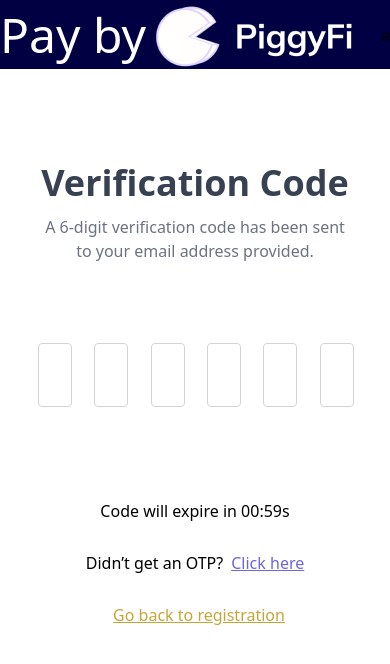
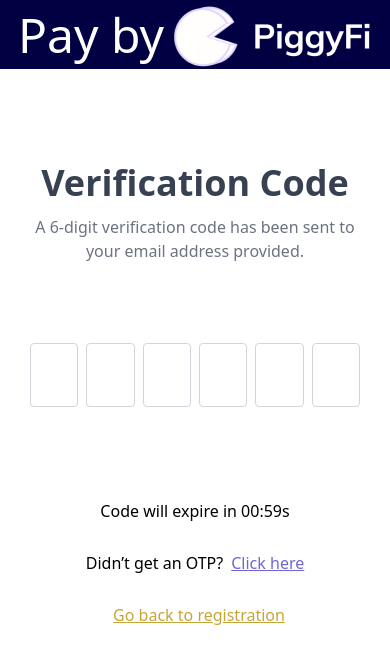
Before and after one commit to PEeGEe21/piggyfi-pages-demo, a plain HTML site: page verification.html in a window 390 px wide. Drawn offline with nearby package versions, Linux system fonts and the light colour scheme.

Commit message:
made changes again

```diff
--- a/verification.html
+++ b/verification.html
@@ -18,20 +18,20 @@
 
 
             <div class="flex flex-wrap items-center justify-between h-screen g-6 w-full">
-                <div class="md:w-8/12 lg:w-5/12 flex items-center justify-center relative">
+                <div class="w-full md:w-8/12 lg:w-5/12 flex items-center justify-center relative">
                     <!-- <div> -->
                         <span class="text-white text-5xl mr-1">Pay by</span>
-                        <img src="images/Logo 1.png" alt="vrv" class=" h-18 ">
+                        <img src="images/Logo 1.png" alt="logo" class=" h-18 ">
                     <!-- </div> -->
-                </div>a
-                <div class=" w-full md:w-full lg:w-6/12  lg:ml-2 bg-white flex items-start justify-center h-full   px-2 md:px-[80px] lg:px-[100px]  pt-16">
+                </div>
+                <div class=" w-full md:w-full lg:w-6/12  lg:ml-2 bg-white flex items-start justify-center h-full md:px-[80px] lg:px-[100px]  pt-16">
                     <div class="p-[30px] w-full ">
                         <div class="mb-7 text-center">
                             <h2 class="text-4xl font-semibold text-gray-700 capitalize dark:text-white mb-3 text-center">Verification Code</h2>
                             <p class="mt-3 text-gray-500 dark:text-gray-300">A 6-digit verification code has been sent to your email address provided.</p>
                         </div>
                         <form>
-                            <div class="grid grid-cols-6 gap-6 md:gap-8 mt-4 sm:grid-cols-6 pt-11">
+                            <div class="grid grid-cols-6 gap-2 md:gap-8 mt-4 sm:grid-cols-6 pt-11">
                                 <!-- <div> -->
 
                                     <input type="text" class="block w-full text-center text-4xl h-16 px-4 py-2 mt-2 text-gray-700 bg-white border border-gray-300 focus:border-gray-600 rounded dark:bg-gray-800 dark:text-gray-300 dark:border-gray-600 focus:outline-none transition ease-in duration-200" maxlength="1" autocomplete="off">
```
Also changed, not shown: business.html (+2 -2 lines), signup.html (+3 -3 lines).
